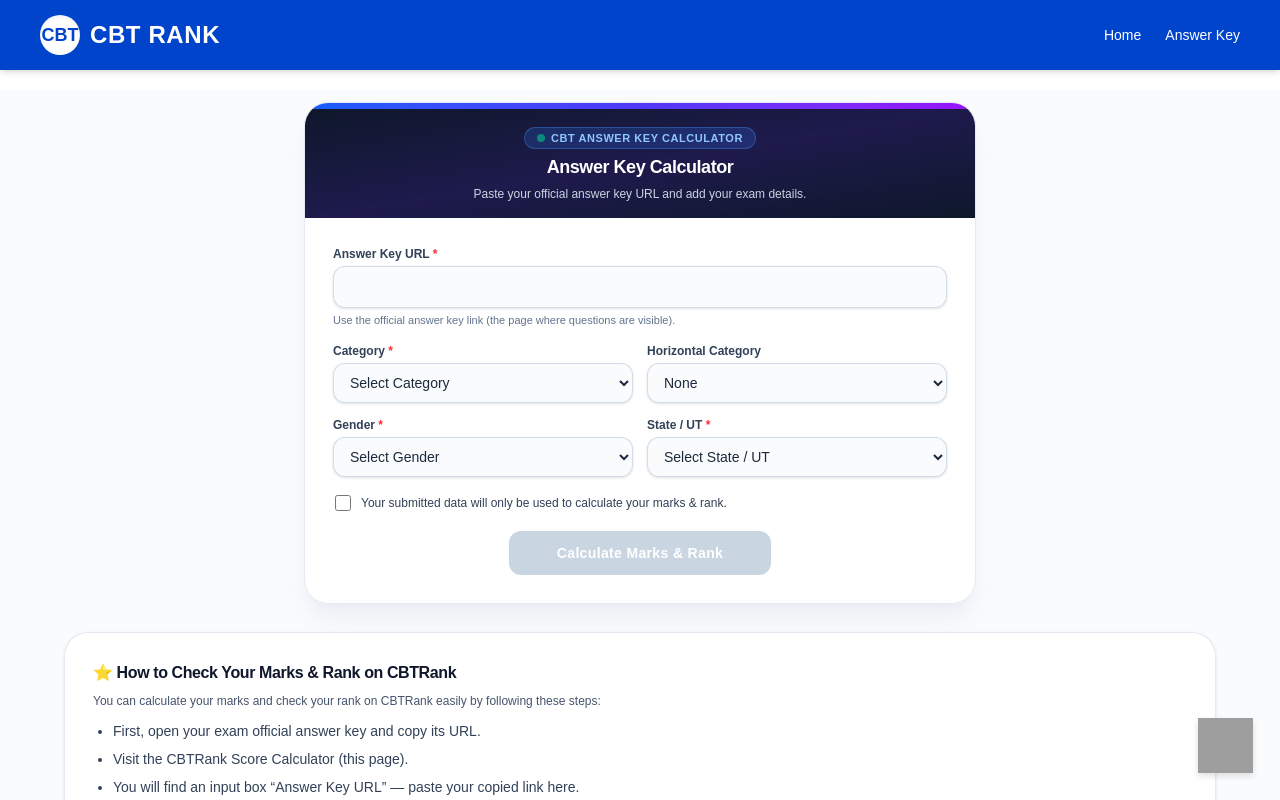
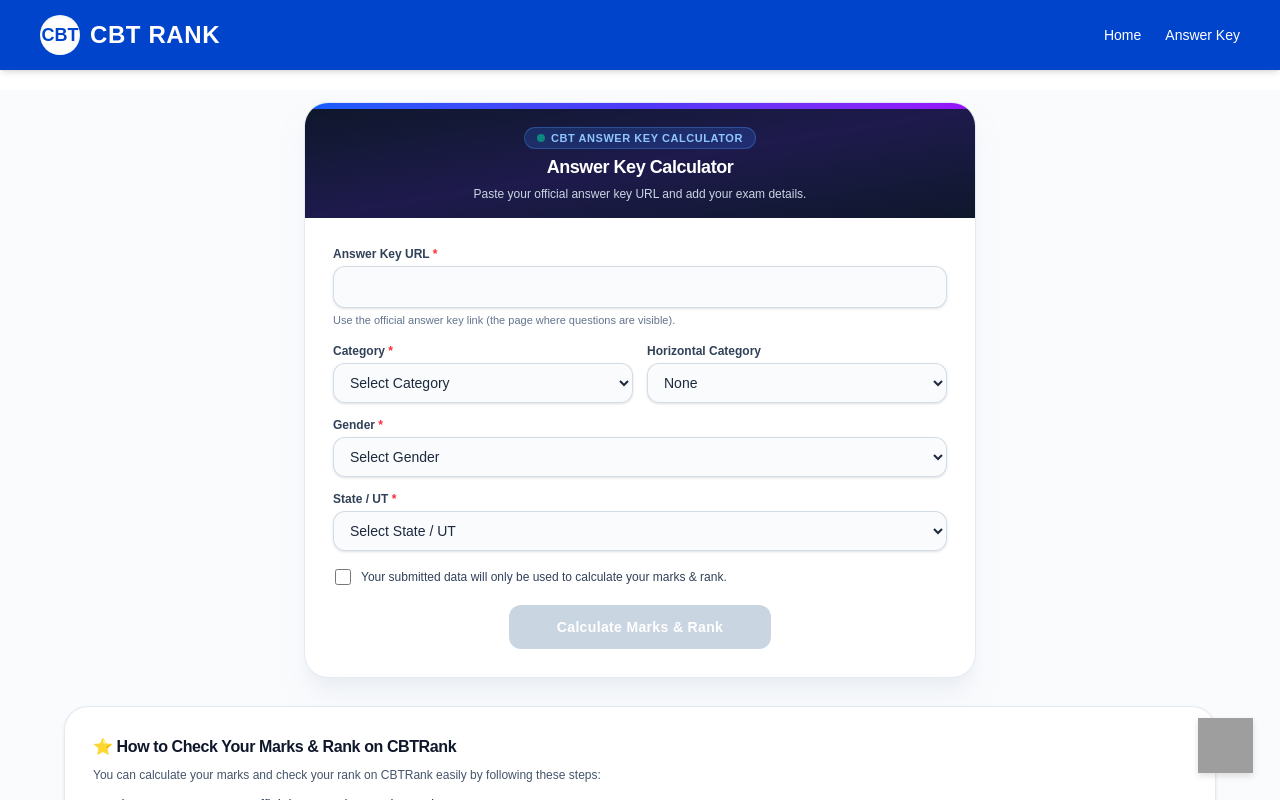
Before and after one commit to rusikakisku-jpg/cbtrank, a Next.js app: page /rrb-alp-cbt1/answerkey in a window 1280 px wide. Shown: the top 800 px of the page. Built offline with nearby package versions, Linux system fonts and the light colour scheme; grey boxes are pictures that could not be loaded.

Commit message:
Fix: Gender Language State stacked vertically in correct order

```diff
--- a/app/answerkey/page.js
+++ b/app/answerkey/page.js
@@ -180,7 +180,7 @@
                 </p>
               </div>
 
-              {/* Form Grid */}
+              {/* Form Grid — Category + Horizontal Category */}
               <div className="grid grid-cols-1 sm:grid-cols-2 gap-3.5 text-xs sm:text-sm">
 
                 <div>
@@ -220,6 +220,11 @@
                   </select>
                 </div>
 
+              </div>
+
+              {/* Gender, Language, State — full width stacked vertically in order */}
+              <div className="space-y-3.5 text-xs sm:text-sm">
+
                 <div>
                   <label className="block text-xs font-semibold text-slate-700 mb-1">
                     Gender <span className="text-red-500">*</span>
@@ -236,7 +241,6 @@
                   </select>
                 </div>
 
-                {/* Paper Language — between Gender and State */}
                 {languages.length > 0 && (
                   <div>
                     <label className="block text-xs font-semibold text-slate-700 mb-1">
@@ -275,6 +279,8 @@
                 )}
 
               </div>
+
+
 
               {/* Consent Checkbox */}
               <div className="pt-1 px-0.5">
```
